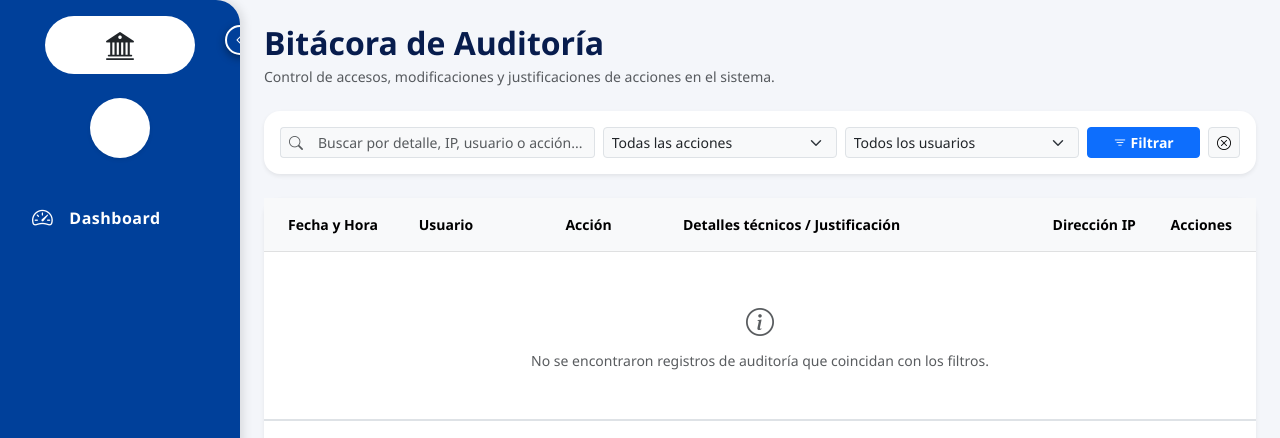
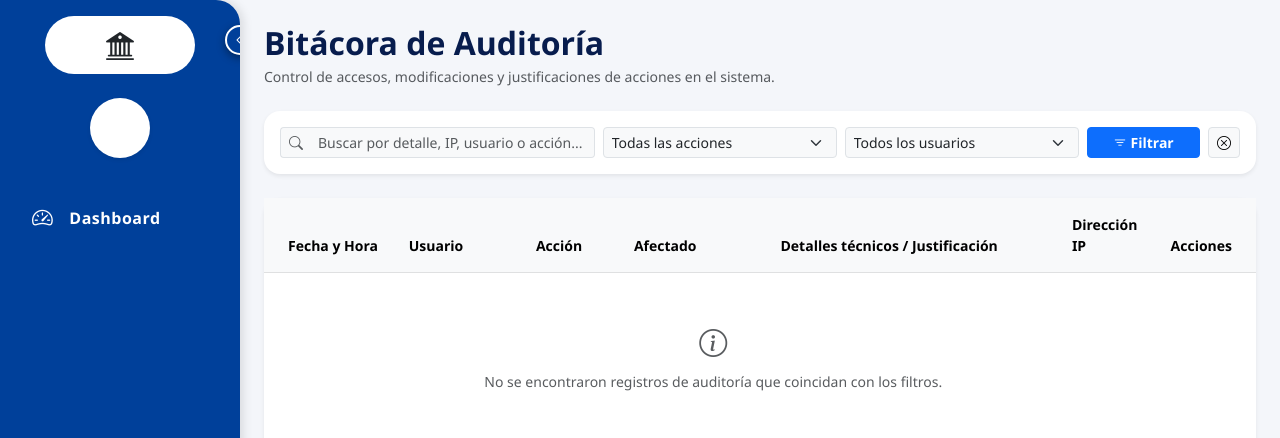
Before and after one commit to naiferrosado/SIGEX, a Flask app: template app/templates/auditoria/index.html in a window 1280 px wide. Shown: the top 438 px of the page. Run offline with Flask 3, Linux system fonts and the light colour scheme; the template is opened without the code that fills it, so the values that code supplies are empty.

Commit message:
modificar plantilla de auditoria para mostrar los registros afectados

```diff
--- a/app/templates/auditoria/index.html
+++ b/app/templates/auditoria/index.html
@@ -74,11 +74,12 @@
             <table class="table table-hover align-middle mb-0 small">
                 <thead class="table-light text-muted fw-semibold">
                     <tr>
-                        <th class="ps-4 py-3" style="width: 15%;">Fecha y Hora</th>
-                        <th class="py-3" style="width: 15%;">Usuario</th>
-                        <th class="py-3" style="width: 12%;">Acción</th>
-                        <th class="py-3" style="width: 38%;">Detalles técnicos / Justificación</th>
-                        <th class="py-3" style="width: 12%;">Dirección IP</th>
+                        <th class="ps-4 py-3" style="width: 14%;">Fecha y Hora</th>
+                        <th class="py-3" style="width: 13%;">Usuario</th>
+                        <th class="py-3" style="width: 10%;">Acción</th>
+                        <th class="py-3" style="width: 15%;">Afectado</th>
+                        <th class="py-3" style="width: 30%;">Detalles técnicos / Justificación</th>
+                        <th class="py-3" style="width: 10%;">Dirección IP</th>
                         <th class="py-3 pe-4 text-end" style="width: 8%;">Acciones</th>
                     </tr>
                 </thead>
@@ -95,6 +96,7 @@
                                 data-fecha="{{ log.fecha_hora.strftime('%d/%m/%Y %I:%M %p') }}"
                                 data-usuario="{{ log.usuario.nombre if log.usuario else 'Desconocido' }}"
                                 data-accion="{{ log.accion_realizada }}"
+                                data-afectado="{% if log.cliente_afectado %}Cliente: {{ log.cliente_afectado.nombre_completo }}{% elif log.expediente_afectado %}Expediente: {{ log.expediente_afectado.codigo_firma }} - {{ log.expediente_afectado.nombre_caso }}{% else %}General / Ninguno{% endif %}"
                                 data-detalle="{{ log.detalles_tecnicos | e }}"
                                 data-ip="{{ log.ip_direccion or '' }}"
                                 data-dispositivo="{{ log.dispositivo_info | e if log.dispositivo_info else '' }}">
@@ -112,7 +114,16 @@
                                     {% endif %}
                                     <span class="badge {{ badge }} px-2 py-1">{{ log.accion_realizada }}</span>
                                 </td>
-                                <td class="text-muted text-truncate" style="max-width: 350px;">{{ log.detalles_tecnicos }}</td>
+                                <td>
+                                    {% if log.cliente_afectado %}
+                                        <span class="text-dark fw-semibold text-truncate d-inline-block" style="max-width: 140px;" title="Cliente: {{ log.cliente_afectado.nombre_completo }}"><i class="bi bi-person-fill text-muted me-1"></i>{{ log.cliente_afectado.nombre_completo }}</span>
+                                    {% elif log.expediente_afectado %}
+                                        <span class="text-dark fw-semibold text-truncate d-inline-block" style="max-width: 140px;" title="Expediente: {{ log.expediente_afectado.codigo_firma }} - {{ log.expediente_afectado.nombre_caso }}"><i class="bi bi-briefcase-fill text-muted me-1"></i>{{ log.expediente_afectado.codigo_firma }}</span>
+                                    {% else %}
+                                        <span class="text-muted">—</span>
+                                    {% endif %}
+                                </td>
+                                <td class="text-muted text-truncate" style="max-width: 250px;">{{ log.detalles_tecnicos }}</td>
                                 <td class="text-muted text-monospace">{{ log.ip_direccion or '—' }}</td>
                                 <td class="pe-4 text-end">
                                     <button class="btn btn-sm btn-light border py-1 px-2 text-primary" title="Inspeccionar"><i class="bi bi-zoom-in"></i></button>
@@ -184,6 +195,7 @@
                         <div class="d-flex justify-content-between border-bottom py-2"><span class="text-muted">Fecha y Hora:</span><span class="fw-semibold text-dark" id="modalFechaHora">—</span></div>
                         <div class="d-flex justify-content-between border-bottom py-2"><span class="text-muted">Usuario Ejecutor:</span><span class="fw-semibold text-dark" id="modalUsuario">—</span></div>
                         <div class="d-flex justify-content-between border-bottom py-2"><span class="text-muted">Acción:</span><span id="modalAccionContainer">—</span></div>
+                        <div class="d-flex justify-content-between border-bottom py-2"><span class="text-muted">Registro Afectado:</span><span class="fw-semibold text-dark" id="modalAfectado">—</span></div>
                         <div class="d-flex justify-content-between py-2"><span class="text-muted">Dirección IP:</span><span class="fw-semibold text-dark text-monospace" id="modalIP">—</span></div>
                     </div>
                     <div class="col-md-6">
@@ -214,19 +226,21 @@
                 const fechaHora = this.getAttribute('data-fecha');
                 const usuario = this.getAttribute('data-usuario');
                 const accion = this.getAttribute('data-accion');
+                const afectado = this.getAttribute('data-afectado');
                 const detalle = this.getAttribute('data-detalle');
                 const ip = this.getAttribute('data-ip');
                 const dispositivo = this.getAttribute('data-dispositivo');
 
-                verDetalleAudit(fechaHora, usuario, accion, detalle, ip, dispositivo);
+                verDetalleAudit(fechaHora, usuario, accion, afectado, detalle, ip, dispositivo);
             });
         });
     });
 
-    function verDetalleAudit(fechaHora, usuario, accion, detalle, ip, dispositivo) {
+    function verDetalleAudit(fechaHora, usuario, accion, afectado, detalle, ip, dispositivo) {
         document.getElementById('modalFechaHora').innerText = fechaHora;
         document.getElementById('modalUsuario').innerText = usuario;
         document.getElementById('modalIP').innerText = ip || '—';
+        document.getElementById('modalAfectado').innerText = afectado || 'General / Ninguno';
         document.getElementById('modalDispositivo').innerText = dispositivo || 'Información de dispositivo no registrada';
         document.getElementById('modalDetalle').innerText = detalle || 'Sin descripción técnica o justificación registrada.';
 
```
